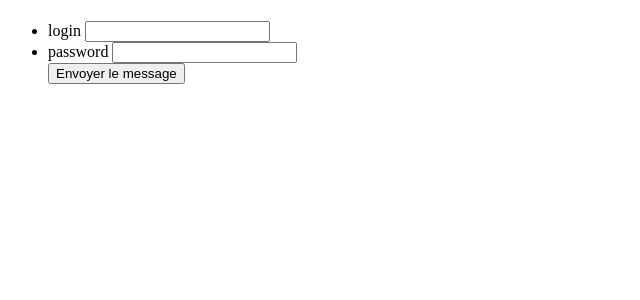
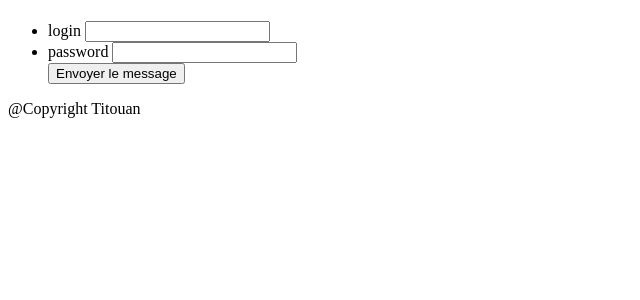
Before and after one commit to ttvmgy/TP4Common_Gateway_Interface, a PHP site: page / in a window 1280 px wide. Shown: the part 45-345 px from the top of the page, without its empty margins (0-640 px from the left). Run offline with PHP 8.4, Linux system fonts and the light colour scheme.

Commit message:
ajout copyright

```diff
--- a/pied_de_page.php
+++ b/pied_de_page.php
@@ -1,5 +1,6 @@
 
         <footer>
+            <p>@Copyright Titouan<p>
         </footer>
     </body>
 </html>
```
